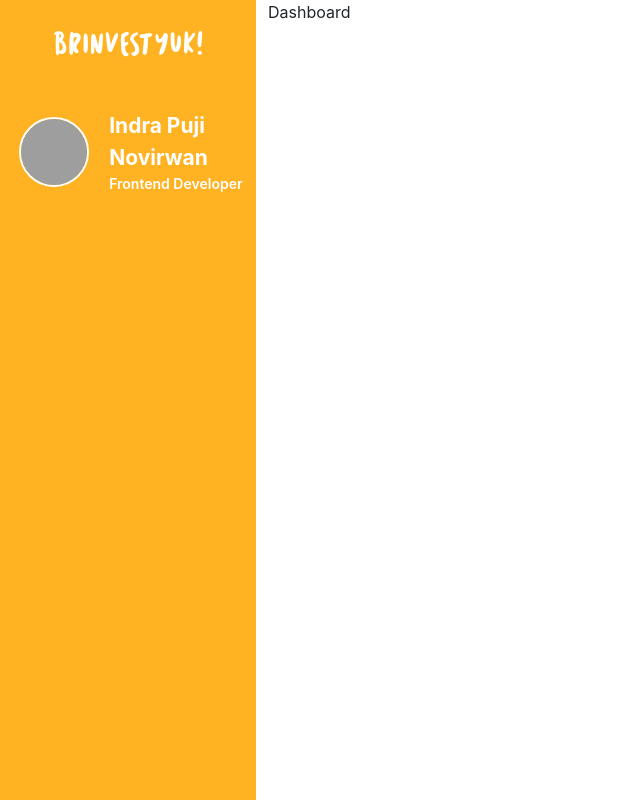
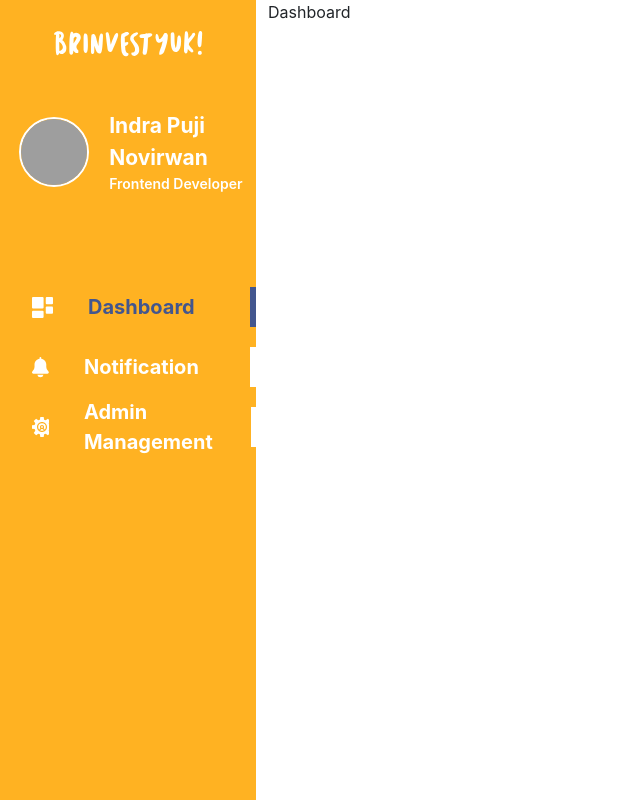
Before and after one commit to indrapuji/react-cms-template, a React (Create React App) app: page /dashboard in a window 1280 px wide. Shown: the whole page, without its empty margins (0-640 px from the left). Built offline with nearby package versions, Linux system fonts and the light colour scheme; sample sign-in values are in the browser's storage; grey boxes are pictures that could not be loaded.

Commit message:
navigate bar

```diff
--- /dev/null
+++ b/src/assets/svgIcons/BellIcon.js
@@ -0,0 +1,12 @@
+import * as React from 'react';
+
+const BellIcon = (props) => (
+    <svg width={17} height={21} fill="none" xmlns="http://www.w3.org/2000/svg" {...props}>
+        <path
+            d="M16.284 14.212a5.628 5.628 0 0 1-2-4.307V7.563c0-2.957-2.196-5.405-5.04-5.815V.84a.84.84 0 1 0-1.681 0v.908c-2.847.41-5.042 2.858-5.042 5.815v2.342a5.634 5.634 0 0 1-2.007 4.313 1.472 1.472 0 0 0 .956 2.587h13.865a1.472 1.472 0 0 0 .949-2.593ZM8.403 20.167a3.156 3.156 0 0 0 3.087-2.52H5.316a3.156 3.156 0 0 0 3.087 2.52Z"
+            fill="#fff"
+        />
+    </svg>
+);
+
+export default BellIcon;
--- /dev/null
+++ b/src/assets/svgIcons/DashboardIcon.js
@@ -0,0 +1,12 @@
+import * as React from 'react';
+
+const DashboardIcon = ({ color }, props) => (
+    <svg width={21} height={21} fill="none" xmlns="http://www.w3.org/2000/svg" {...props}>
+        <rect x={13.759} y={9.414} width={7.241} height={7.241} rx={1} fill={color ? color : '#FFFFFD'} />
+        <rect width={11.586} height={11.586} rx={1} fill={color ? color : '#FFFFFD'} />
+        <rect y={13.758} width={11.586} height={7.241} rx={1} fill={color ? color : '#FFFFFD'} />
+        <rect x={13.759} width={7.241} height={7.241} rx={1} fill={color ? color : '#FFFFFD'} />
+    </svg>
+);
+
+export default DashboardIcon;
--- /dev/null
+++ b/src/assets/svgIcons/SettingIcon.js
@@ -0,0 +1,18 @@
+import * as React from 'react';
+
+const SettingIcon = (props) => (
+    <svg width={20} height={20} fill="none" xmlns="http://www.w3.org/2000/svg" {...props}>
+        <path d="M10 12.059c-.833 0-1.532.58-1.717 1.357a3.816 3.816 0 0 0 3.434 0A1.767 1.767 0 0 0 10 12.059Z" fill="#FFFFFD" />
+        <path
+            d="M10 6.176a3.828 3.828 0 0 0-3.823 3.823c0 1.048.424 2 1.11 2.69a2.958 2.958 0 0 1 1.148-1.354 2.05 2.05 0 0 1-.494-1.336c0-1.135.924-2.059 2.059-2.059 1.135 0 2.059.924 2.059 2.06 0 .508-.186.975-.494 1.335.51.321.914.794 1.149 1.355a3.811 3.811 0 0 0 1.11-2.69A3.828 3.828 0 0 0 10 6.175Z"
+            fill="#FFFFFD"
+        />
+        <path d="M10 10.882a.882.882 0 1 0 0-1.765.882.882 0 0 0 0 1.765Z" fill="#FFFFFD" />
+        <path
+            d="M20 11.675v-3.35l-2.65-.441a7.58 7.58 0 0 0-.657-1.584l1.562-2.187-2.368-2.368L13.7 3.307a7.585 7.585 0 0 0-1.584-.657L11.675 0h-3.35l-.441 2.65c-.551.158-1.081.378-1.584.657L4.113 1.745 1.745 4.113 3.307 6.3a7.584 7.584 0 0 0-.657 1.584L0 8.325v3.35l2.65.441c.158.551.378 1.081.657 1.584l-1.562 2.187 2.368 2.368L6.3 16.693a7.58 7.58 0 0 0 1.584.657L8.325 20h3.35l.441-2.65a7.579 7.579 0 0 0 1.584-.657l2.187 1.562 2.368-2.368-1.562-2.187a7.579 7.579 0 0 0 .657-1.584l2.65-.441ZM10 15c-2.757 0-5-2.243-5-5s2.243-5 5-5 5 2.243 5 5-2.243 5-5 5Z"
+            fill="#FFFFFD"
+        />
+    </svg>
+);
+
+export default SettingIcon;
--- a/src/assets/svgIcons/index.js
+++ b/src/assets/svgIcons/index.js
@@ -7,3 +7,6 @@ export { default as ElbowIcon } from './ElbowIcon';
 export { default as CircleIcon } from './CircleIcon';
 export { default as LeftIcon } from './LeftIcon';
 export { default as RightIcon } from './RightIcon';
+export { default as DashboardIcon } from './DashboardIcon';
+export { default as BellIcon } from './BellIcon';
+export { default as SettingIcon } from './SettingIcon';
--- /dev/null
+++ b/src/containers/Nav.js
@@ -0,0 +1,21 @@
+import { DashboardIcon, BellIcon, SettingIcon } from 'assets/svgIcons';
+
+const navigate = [
+    {
+        name: 'Dashboard',
+        to: '/dashboard',
+        icon: <DashboardIcon />,
+    },
+    {
+        name: 'Notification',
+        to: '/notification',
+        icon: <BellIcon />,
+    },
+    {
+        name: 'Admin Management',
+        to: '/admin',
+        icon: <SettingIcon />,
+    },
+];
+
+export { navigate };
--- a/src/containers/SideBar.js
+++ b/src/containers/SideBar.js
@@ -1,11 +1,14 @@
 import React from 'react';
-import { SidebarIcon, SidebarProfile } from 'core';
+import { SidebarIcon, SidebarProfile, SidebarNav } from 'core';
+
+import { navigate } from './Nav';
 
 const SideBar = () => {
     return (
         <div style={{ height: '100vh', width: '20vw', backgroundColor: '#FFB222' }}>
             <SidebarIcon />
             <SidebarProfile />
+            <SidebarNav item={navigate} />
         </div>
     );
 };
--- /dev/null
+++ b/src/core/SidebarNav.js
@@ -0,0 +1,28 @@
+import React from 'react';
+import { useNavigate, useLocation } from 'react-router-dom';
+
+const SidebarNav = ({ item }) => {
+    const navigate = useNavigate();
+    const location = useLocation();
+    const path = location.pathname;
+
+    console.log(location);
+
+    return (
+        <div style={{ marginTop: 90, marginLeft: '2.5vw' }}>
+            {item.map((nav, idx) => {
+                return (
+                    <div key={idx} style={{ display: 'flex', alignItems: 'center', height: 60, justifyContent: 'space-between', cursor: 'pointer' }} onClick={() => navigate(nav.to)}>
+                        <div style={{ display: 'flex', alignItems: 'center' }}>
+                            {nav.icon}
+                            <div style={{ marginLeft: 35, fontWeight: 700, fontSize: 20, color: nav.to === path ? '#43568E' : 'white' }}>{nav.name}</div>
+                        </div>
+                        <div style={{ height: 40, width: 6, backgroundColor: nav.to === path ? '#43568E' : 'white' }} />
+                    </div>
+                );
+            })}
+        </div>
+    );
+};
+
+export default SidebarNav;
--- a/src/core/SidebarProfile.js
+++ b/src/core/SidebarProfile.js
@@ -4,10 +4,7 @@ import { Image } from 'react-bootstrap';
 const SidebarProfile = () => {
     return (
         <div style={{ marginTop: 60, marginLeft: '1.5vw', height: 70, display: 'flex', alignItems: 'center' }}>
-            <Image
-                src="https://media-exp1.licdn.com/dms/image/C5603AQHeExfdKYuu7A/profile-displayphoto-shrink_200_200/0/1589275537199?e=1657152000&v=beta&t=WuH2toBqY2Or-wo-Hwr0YM1TGjU7JDNSPIv3mHuMafE"
-                style={{ width: 70, height: 70, borderRadius: 50, borderWidth: 2, borderColor: 'white', borderStyle: 'solid' }}
-            />
+            <Image src="https://avatars.githubusercontent.com/u/47031836?v=4" style={{ width: 70, height: 70, borderRadius: 50, borderWidth: 2, borderColor: 'white', borderStyle: 'solid' }} />
             <div style={{ marginLeft: 20 }}>
                 <div style={{ fontWeight: 700, fontSize: 21, color: 'white' }}>Indra Puji Novirwan</div>
                 <div style={{ fontWeight: 600, fontSize: 14, color: 'white' }}>Frontend Developer</div>
--- a/src/core/index.js
+++ b/src/core/index.js
@@ -1,2 +1,3 @@
 export { default as SidebarIcon } from './SidebarIcon';
 export { default as SidebarProfile } from './SidebarProfile';
+export { default as SidebarNav } from './SidebarNav';
```
